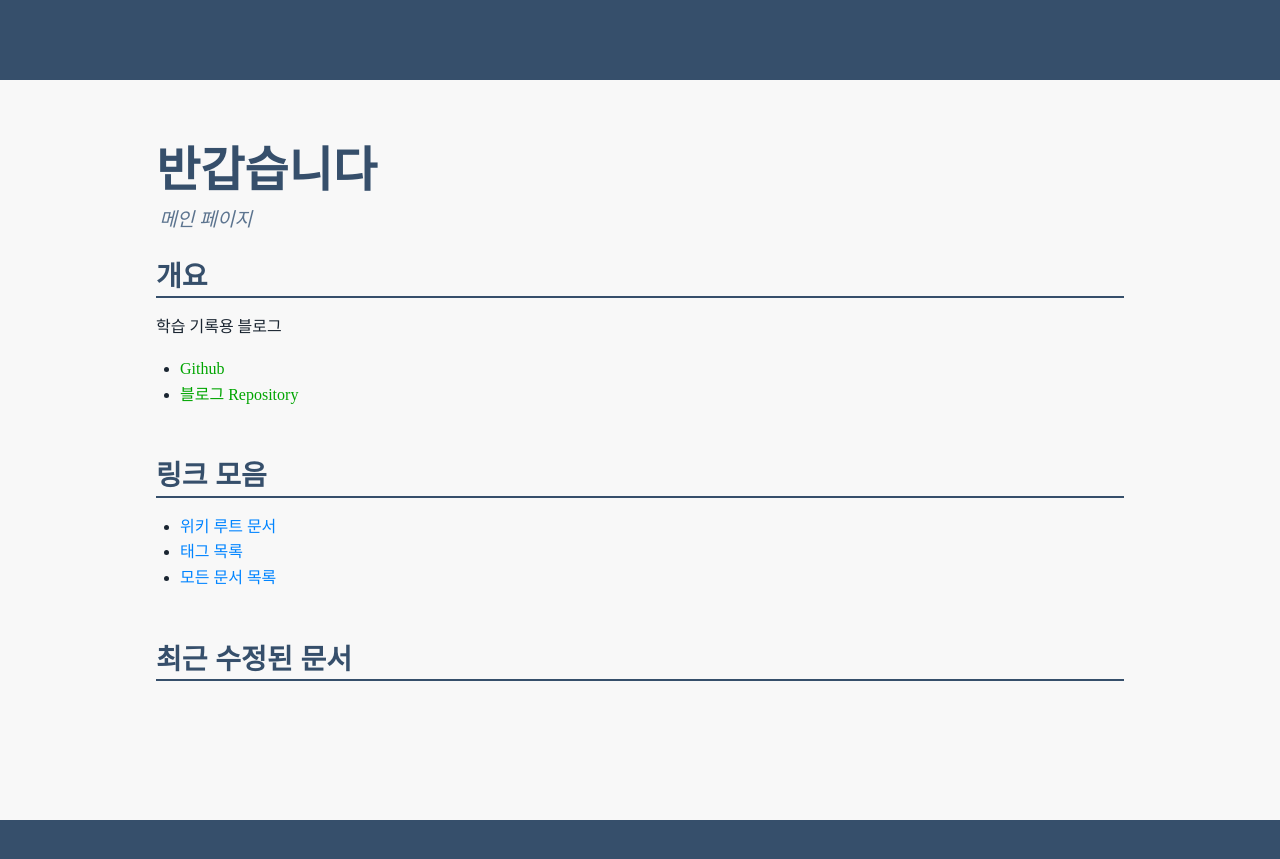
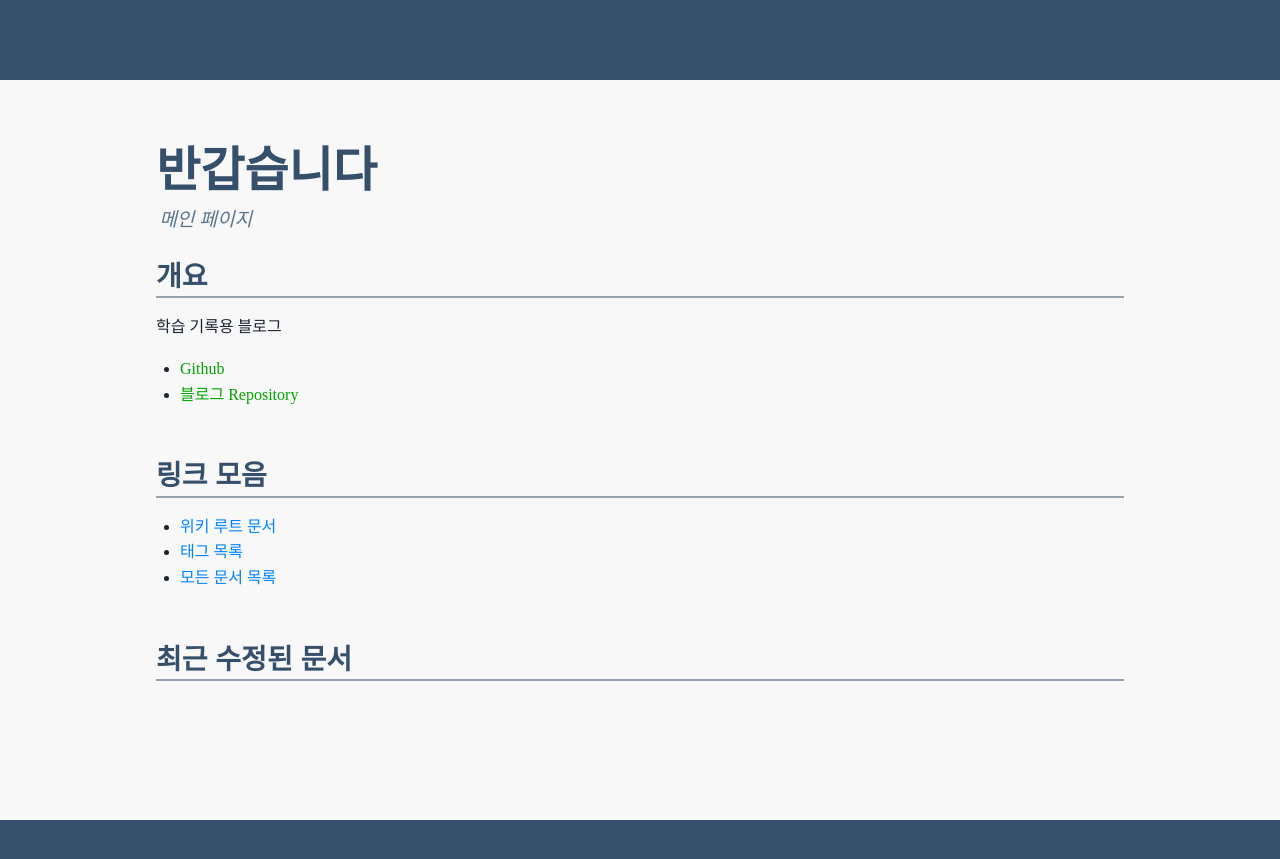
Before and after one commit to reudekx/reudekx.github.io, a Jekyll site: the page built from app/index.md, in a window 1280 px wide. Shown: the top 859 px of the page. Built offline with Jekyll 4.4.1, drawn with Linux system fonts in a browser that asks for light colours.

Commit message:
feat: 블로그 가독성 개선을 위한 코드 수정

```diff
--- a/app/_layouts/document.html
+++ b/app/_layouts/document.html
@@ -31,7 +31,7 @@
         {% if page.tags %}
         <div class="tags">
             {% for tag in page.tags %}
-            <a href="/tags/{{ tag | slugify }}" class="tag">{{ tag }}</a>{% unless forloop.last %}<span>&</span>{% endunless %}
+            <a href="/tags/{{ tag | slugify }}" class="tag">#{{ tag }}</a>
             {% endfor %}
         </div>
         {% endif %}
--- a/app/_plugins/tag_doc_generator.rb
+++ b/app/_plugins/tag_doc_generator.rb
@@ -66,7 +66,7 @@
       )
 
       tag_doc.data.merge!({
-        "title" => tag,
+        "title" => %(##{tag}),
         "summary" => %("#{tag}" 태그가 붙은 문서 목록),
         "layout" => "tag",
         "tag" => tag,
--- a/app/_sass/document.scss
+++ b/app/_sass/document.scss
@@ -105,7 +105,7 @@
         font-size: 1.8rem;
         font-weight: bold;
         margin-bottom: 1.0rem;
-        border-bottom: 2px solid;
+        border-bottom: 2px solid color-mix(in srgb, currentColor 50%, transparent);;
         width: fit-content;
     }
 
@@ -158,7 +158,7 @@
         color: var(--color-text-h2);
         font-size: 1.75rem;
         padding-top: 1.75rem;
-        border-bottom: 2px solid;
+        border-bottom: 2px solid color-mix(in srgb, currentColor 50%, transparent);
 
         // >.sec-title {
         //     border-bottom: 2px solid;
@@ -174,7 +174,7 @@
         font-size: 1.5rem;
         padding-top: 1.0rem;
 
-        border-bottom: 2px solid;
+        border-bottom: 2px solid color-mix(in srgb, currentColor 50%, transparent);
         // font-style: italic;
         width: fit-content;
 
@@ -367,6 +367,14 @@
             margin-right: 10px;
         }
 
+        .info-tag-list {
+            color: var(--color-text-default);
+
+            .info-tag {
+                color: color-mix(in srgb, currentColor 70%, transparent);
+            }
+        }
+
         .info-summary {
             font-style: italic;
             color: var(--color-text-summary);
```
